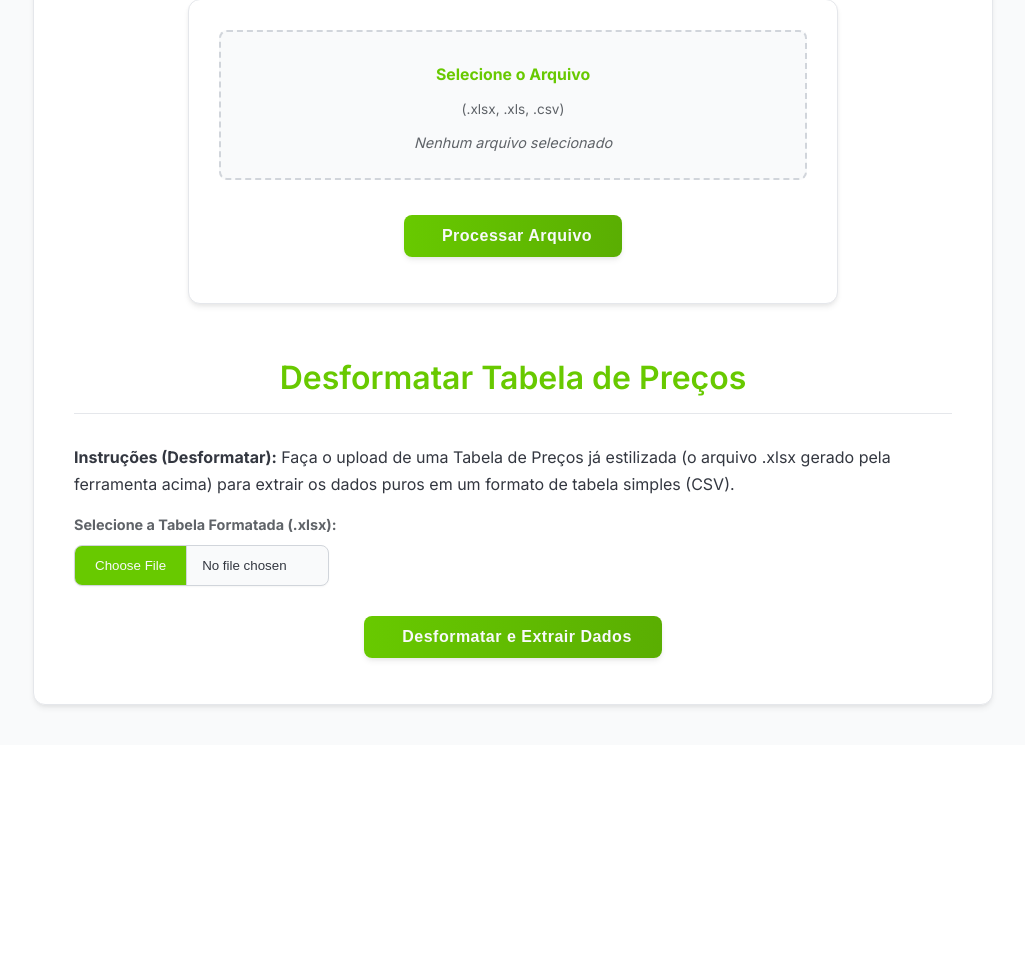
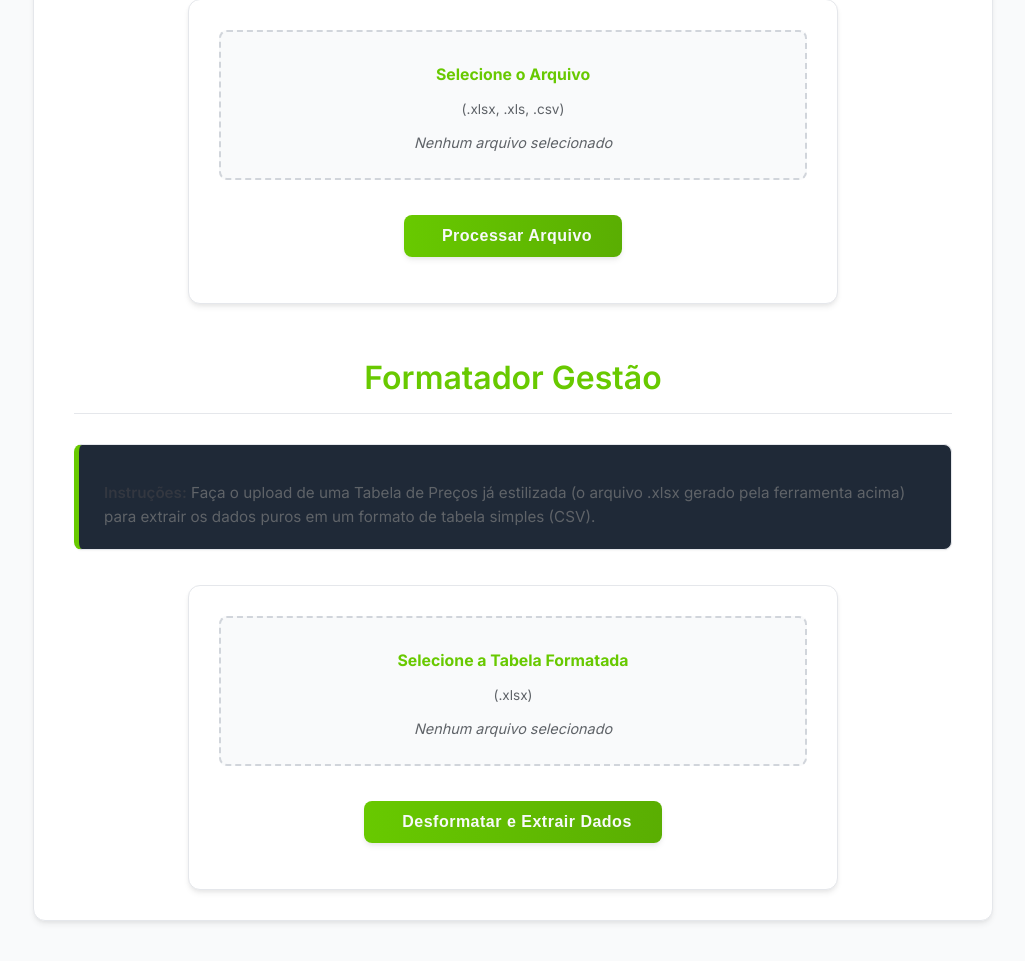
Before and after one commit to Timesistemaimobi/SISTEMA-WEB-DE-LANCAMENTO, a Flask app: page /formatador-tabela-precos in a window 1280 px wide. Shown: the part 444-1405 px from the top of the page, without its empty margins (127-1152 px from the left). Before the commit the page ends 1153 px from the top, so only its background shows below. Run offline with Flask 3, Linux system fonts and the light colour scheme.

Commit message:
This is WEBAPP

```diff
--- a/formatadores/tabela_unidades_bloqueadas.py
+++ b/formatadores/tabela_unidades_bloqueadas.py
@@ -17,14 +17,37 @@ from openpyxl.utils import get_column_letter
 from openpyxl.worksheet.table import Table, TableStyleInfo  # Para Tabelas do Excel
 from openpyxl import Workbook  # Para criar Excel de mensagem de erro
 
-# Credenciais da API
-API_HEADERS = {
-    "accept": "application/json",
-    "email": "carlos.mauricio@vcaconstrutora.com.br",
-    "token": "b3eb66cff818914ff41d0e538301727f3345fdd6",
+# Configurações de API por base
+API_CONFIGS = {
+    "VCA": {
+        "base_url": "https://vca.cvcrm.com.br",
+        "token": "b3eb66cff818914ff41d0e538301727f3345fdd6"
+    },
+    "VCALOTEAR": {
+        "base_url": "https://vcalotear.cvcrm.com.br",
+        "token": "5cffba38895c77862e6a206533d36ec5447e2b10"
+    }
 }
-API_BASE_URL_CVBOT = "https://vca.cvcrm.com.br/api/v1/cvbot"
-API_BASE_URL_CVIO = "https://vca.cvcrm.com.br/api/v1/cvio"
+
+_current_base = "VCA"
+
+def get_api_headers():
+    return {
+        "accept": "application/json",
+        "email": "carlos.mauricio@vcaconstrutora.com.br",
+        "token": API_CONFIGS[_current_base]["token"]
+    }
+
+def get_base_url():
+    return API_CONFIGS[_current_base]["base_url"]
+
+def set_base(base_name):
+    global _current_base
+    if base_name in API_CONFIGS:
+        _current_base = base_name
+        _cache_empreendimentos.clear()
+    else:
+        raise ValueError(f"Base '{base_name}' não configurada")
 
 
 # --- Funções Auxiliares (find_column_flexible, normalize_text_for_match) ---
@@ -104,9 +127,9 @@ def find_column_flexible(df_columns, concept_keywords, concept_name, required=Tr
 
 def buscar_empreendimentos_api():
     """Busca todos os empreendimentos da API e retorna um dicionário {nome: id}"""
-    url = f"{API_BASE_URL_CVBOT}/empreendimentos"
+    url = f"{get_base_url()}/api/v1/cvbot/empreendimentos"
     try:
-        response = requests.get(url, headers=API_HEADERS)
+        response = requests.get(url, headers=get_api_headers())
         response.raise_for_status()
         empreendimentos = response.json()
         return {emp["nome"].strip(): emp["idempreendimento"] for emp in empreendimentos}
@@ -125,9 +148,12 @@ def buscar_dados_empreendimento(id_empreendimento):
         return _cache_empreendimentos[id_empreendimento]
 
     try:
+        base_url = get_base_url()
+        headers = get_api_headers()
+
         # Passo 1: Busca lista de tabelas ativas
-        url_tabelas = f"https://vca.cvcrm.com.br/api/v1/cadastros/empreendimentos/{id_empreendimento}/tabelasdepreco"
-        response = requests.get(url_tabelas, headers=API_HEADERS, timeout=10)
+        url_tabelas = f"{base_url}/api/v1/cadastros/empreendimentos/{id_empreendimento}/tabelasdepreco"
+        response = requests.get(url_tabelas, headers=headers, timeout=10)
 
         if response.status_code != 200 or not response.text.strip():
             _cache_empreendimentos[id_empreendimento] = []
@@ -142,8 +168,8 @@ def buscar_dados_empreendimento(id_empreendimento):
         todas_tabelas_dados = []
         for tabela in tabelas:
             id_tabela = tabela.get("idtabela")
-            url_precos = f"https://vca.cvcrm.com.br/api/v1/cv/tabelasdepreco?idempreendimento={id_empreendimento}&idtabela={id_tabela}"
-            response_precos = requests.get(url_precos, headers=API_HEADERS, timeout=10)
+            url_precos = f"{base_url}/api/v1/cv/tabelasdepreco?idempreendimento={id_empreendimento}&idtabela={id_tabela}"
+            response_precos = requests.get(url_precos, headers=headers, timeout=10)
 
             if response_precos.status_code == 200 and response_precos.text.strip():
                 dados_precos = response_precos.json()
@@ -168,6 +194,21 @@ def buscar_valor_e_vigencia_tabela_preco(id_empreendimento, unidade):
     todas_tabelas = buscar_dados_empreendimento(id_empreendimento)
     if not todas_tabelas:
         return None, None
+
+    # --- INÍCIO DA MODIFICAÇÃO ---
+    # Ordena as tabelas pela 'data_vigencia_de' em ordem decrescente (mais recente primeiro).
+    # Isso garante que a primeira tabela encontrada com a unidade será a mais atual.
+    # A conversão para datetime assegura a ordenação correta das datas em formato string.
+    try:
+        todas_tabelas.sort(
+            key=lambda t: pd.to_datetime(t.get("data_vigencia_de"), errors="coerce"),
+            reverse=True,
+        )
+    except Exception as e:
+        print(
+            f"AVISO: Falha ao ordenar tabelas por data de vigência para empreendimento {id_empreendimento}. Erro: {e}"
+        )
+    # --- FIM DA MODIFICAÇÃO ---
 
     unidade_normalizada = normalize_text_for_match(str(unidade))
 
--- a/realapp.py
+++ b/realapp.py
@@ -3257,6 +3257,11 @@ def formatador_unidades_bloqueadas_tool_processar():
                     "Nomes das colunas de empreendimento ou motivo não encontrados na sessão."
                 )
 
+            # Configura a base selecionada
+            base_selecionada = request.form.get('base_api', 'VCA')
+            from formatadores.tabela_unidades_bloqueadas import set_base
+            set_base(base_selecionada)
+
             output_excel_stream = processar_unidades_bloqueadas_csv(
                 df_input_reloaded,  # DataFrame com placeholders aplicados
                 col_empreendimento_input,
--- a/templates/formatador_tabela_precos.html
+++ b/templates/formatador_tabela_precos.html
@@ -68,7 +68,8 @@ title %}Formatar Tabela de Preços{% endblock %} {% block styles %} {{ super() }
     color: var(--text-secondary);
     margin-top: 5px;
   }
-  input[type="file"]#arquivo_entrada {
+  input[type="file"]#arquivo_entrada,
+  input[type="file"]#arquivo_formatado {
     /* Esconde o input padrão, a label fará o trabalho */
     opacity: 0;
     position: absolute;
@@ -77,7 +78,8 @@ title %}Formatar Tabela de Preços{% endblock %} {% block styles %} {{ super() }
     overflow: hidden;
     z-index: -1;
   }
-  #file-name-display {
+  #file-name-display,
+  #file-name-display-desformatar {
     /* Para mostrar o nome do arquivo selecionado */
     margin-top: 10px;
     font-size: 0.9em;
@@ -248,20 +250,22 @@ title %}Formatar Tabela de Preços{% endblock %} {% block styles %} {{ super() }
 
 <BR></BR>
 
-    {# --- NOVA SEÇÃO DE DESFORMATAR --- #}
-    <h1>Desformatar Tabela de Preços</h1>
-    <div class="description">
-      <p><strong>Instruções (Desformatar):</strong> Faça o upload de uma Tabela de Preços já estilizada (o arquivo .xlsx gerado pela ferramenta acima) para extrair os dados puros em um formato de tabela simples (CSV).</p>
+    {# --- SEÇÃO DE FORMATADOR GESTÃO --- #}
+    <h1>Formatador Gestão</h1>
+    <div class="tool-description">
+      <p><strong>Instruções:</strong> Faça o upload de uma Tabela de Preços já estilizada (o arquivo .xlsx gerado pela ferramenta acima) para extrair os dados puros em um formato de tabela simples (CSV).</p>
     </div>
-    <div class="form-container">
-        <form method="post" enctype="multipart/form-data" action="{{ url_for('desformatador_tabela_precos_tool') }}"> {# <<< NOVA ROTA #}
-             <div class="mb-3">
-                <label for="arquivo_formatado" class="form-label"><strong>Selecione a Tabela Formatada (.xlsx):</strong></label>
-                <input type="file" class="form-control" id="arquivo_formatado" name="arquivo_formatado" accept=".xlsx" required />
+    <div class="form-upload-container">
+        <form method="post" enctype="multipart/form-data" action="{{ url_for('desformatador_tabela_precos_tool') }}" id="desformatar-form">
+             <div class="file-upload-area" onclick="document.getElementById('arquivo_formatado').click();">
+                <label for="arquivo_formatado" class="form-label"><strong>Selecione a Tabela Formatada</strong></label>
+                <input type="file" id="arquivo_formatado" name="arquivo_formatado" accept=".xlsx" required />
+                <div class="file-upload-instructions">(.xlsx)</div>
+                <div id="file-name-display-desformatar">Nenhum arquivo selecionado</div>
              </div>
-             <div style="text-align: center; margin-top: 30px;">
-                <button type="submit" class="btn btn-warning btn-lg"> {# Botão com cor diferente #}
-                    <i class="fas fa-undo-alt me-2"></i> Desformatar e Extrair Dados
+             <div class="submit-button-container">
+                <button type="submit" class="btn btn-warning btn-lg">
+                    <i class="fas fa-undo-alt"></i> Desformatar e Extrair Dados
                 </button>
             </div>
         </form>
@@ -272,12 +276,12 @@ title %}Formatar Tabela de Preços{% endblock %} {% block styles %} {{ super() }
   document.addEventListener("DOMContentLoaded", function () {
     const fileInput = document.getElementById("arquivo_entrada");
     const csvOptionsDiv = document.getElementById("csv-options");
-    const fileNameDisplay = document.getElementById("file-name-display"); // Elemento para mostrar nome
+    const fileNameDisplay = document.getElementById("file-name-display");
 
     if (fileInput && csvOptionsDiv && fileNameDisplay) {
       fileInput.addEventListener("change", function () {
         const filename = fileInput.value.toLowerCase();
-        const justFileName = fileInput.value.split(/(\\|\/)/g).pop(); // Pega só o nome do arquivo
+        const justFileName = fileInput.value.split(/(\\|\/)/g).pop();
 
         if (justFileName) {
           fileNameDisplay.textContent = justFileName;
@@ -291,10 +295,21 @@ title %}Formatar Tabela de Preços{% endblock %} {% block styles %} {{ super() }
           csvOptionsDiv.style.display = "none";
         }
       });
-    } else {
-      console.error(
-        "Elementos de UI (input, opções CSV ou display de nome) não encontrados."
-      );
+    }
+
+    // Script para o desformatador
+    const fileInputDesformatar = document.getElementById("arquivo_formatado");
+    const fileNameDisplayDesformatar = document.getElementById("file-name-display-desformatar");
+
+    if (fileInputDesformatar && fileNameDisplayDesformatar) {
+      fileInputDesformatar.addEventListener("change", function () {
+        const justFileName = fileInputDesformatar.value.split(/(\\|\/)/g).pop();
+        if (justFileName) {
+          fileNameDisplayDesformatar.textContent = justFileName;
+        } else {
+          fileNameDisplayDesformatar.textContent = "Nenhum arquivo selecionado";
+        }
+      });
     }
   });
 </script>
```
Also changed, not shown: temp_lines.txt (added, +13 -0 lines), templates/home.html (+5 -3 lines), templates/unidades_bloqueadas_filtros.html (+12 -0 lines).
